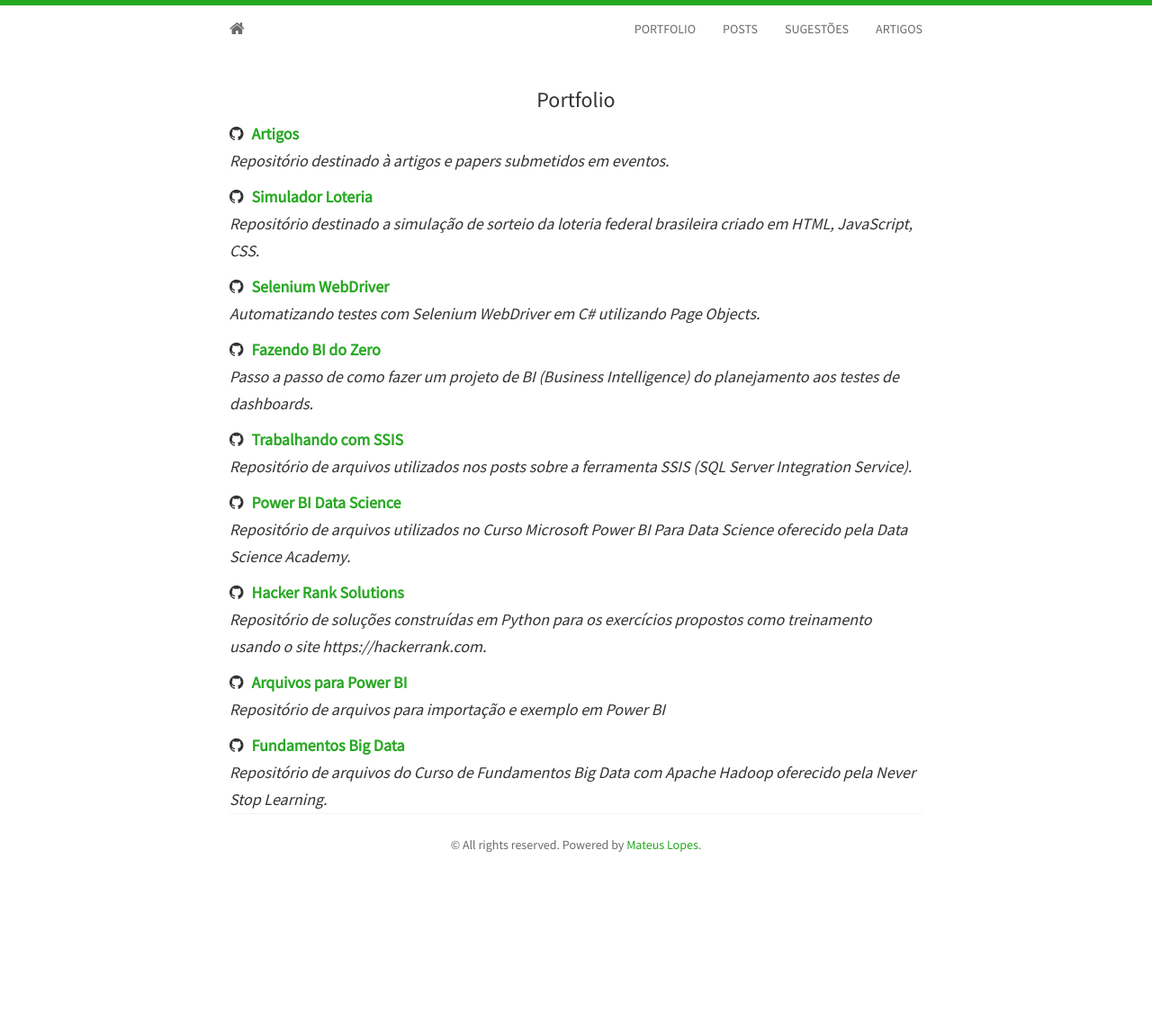
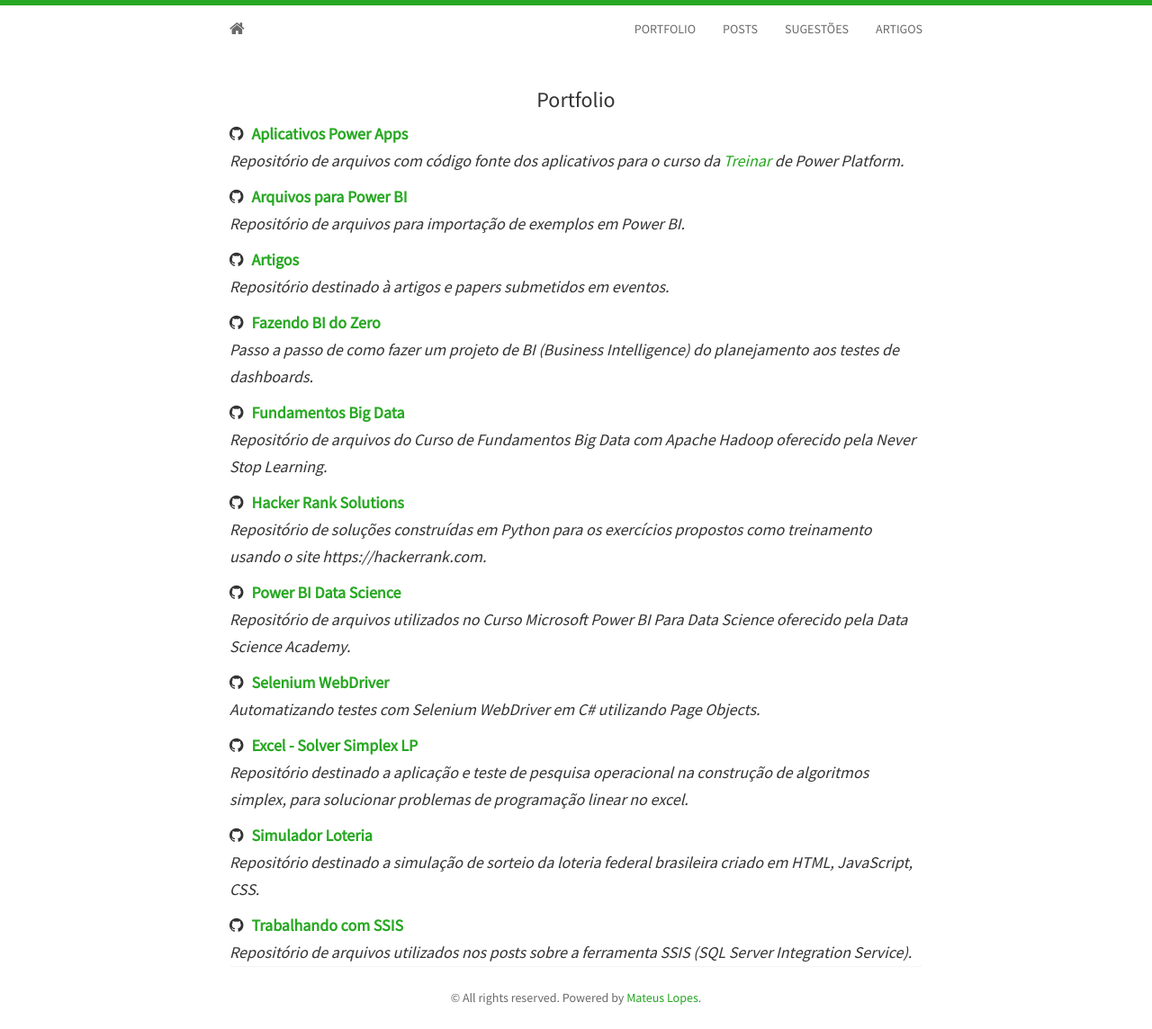
Before and after one commit to mateusbtlopes/mateusbtlopes.github.io, a Jekyll site: the page built from portfolio.html, in a window 1280 px wide. Shown: the whole page at 90% size. Built offline with Jekyll 4.4.1, drawn with Linux system fonts in a browser that asks for light colours; nearby versions of some CDN libraries; before the commit the page ends 974 px from its top, so only the background shows below that.

Commit message:
- Atualizar portfolio.html

```diff
--- a/_includes/portfolio.html
+++ b/_includes/portfolio.html
@@ -3,40 +3,48 @@
   <h3>Portfolio</h3>
 	  <div class="panel panel-default">
 		<h5>
+			<i class="fa fa-github">&nbsp;&nbsp;</i><strong><a href="https://github.com/mateusblopes/aplicativos-power-apps" target="_blank">Aplicativos Power Apps</a></strong>
+			<p><i>Repositório de arquivos com código fonte dos aplicativos para o curso da <a href="http://www.treinarmias.com.br" target="_blank">Treinar</a> de Power Platform.</i></p>
+		</h5>
+		<h5>
+			<i class="fa fa-github">&nbsp;&nbsp;</i><strong><a href="https://github.com/mateusblopes/arquivosparapowerbi" target="_blank">Arquivos para Power BI</a></strong>
+			<p><i>Repositório de arquivos para importação de exemplos em Power BI.</i></p>
+		</h5>
+		<h5>
 			<i class="fa fa-github">&nbsp;&nbsp;</i><strong><a href="https://github.com/mateusblopes/artigos" target="_blank">Artigos</a></strong>
 			<p><i>Repositório destinado à artigos e papers submetidos em eventos.</i></p>
+		</h5>
+		<h5>
+			<i class="fa fa-github">&nbsp;&nbsp;</i><strong><a href="https://github.com/mateusblopes/fazendo-bi-do-zero" target="_blank">Fazendo BI do Zero</a></strong>
+			<p><i>Passo a passo de como fazer um projeto de BI (Business Intelligence) do planejamento aos testes de dashboards.</i></p>
+		</h5>
+		<h5>
+			<i class="fa fa-github">&nbsp;&nbsp;</i><strong><a href="https://github.com/mateusblopes/fundamentos-big-data" target="_blank">Fundamentos Big Data</a></strong>
+			<p><i>Repositório de arquivos do Curso de Fundamentos Big Data com Apache Hadoop oferecido pela Never Stop Learning.</i></p>
+		</h5>
+		<h5>
+			<i class="fa fa-github">&nbsp;&nbsp;</i><strong><a href="https://github.com/mateusblopes/hackerranksolutions" target="_blank">Hacker Rank Solutions</a></strong>
+			<p><i>Repositório de soluções construídas em Python para os exercícios propostos como treinamento usando o site https://hackerrank.com.</i></p>
+		</h5>
+		<h5>
+			<i class="fa fa-github">&nbsp;&nbsp;</i><strong><a href="https://github.com/mateusblopes/PowerBI-DataScience" target="_blank">Power BI Data Science</a></strong>
+			<p><i>Repositório de arquivos utilizados no Curso Microsoft Power BI Para Data Science oferecido pela Data Science Academy.</i></p>
+		</h5>
+		<h5>
+			<i class="fa fa-github">&nbsp;&nbsp;</i><strong><a href="https://github.com/mateusblopes/selenium-webdriver" target="_blank">Selenium WebDriver</a></strong>
+			<p><i>Automatizando testes com Selenium WebDriver em C# utilizando Page Objects.</i></p>
+		</h5>
+		<h5>
+			<i class="fa fa-github">&nbsp;&nbsp;</i><strong><a href="https://github.com/mateusblopes/simplex-lp-solver-excel" target="_blank">Excel - Solver Simplex LP</a></strong>
+			<p><i>Repositório destinado a aplicação e teste de pesquisa operacional na construção de algoritmos simplex, para solucionar problemas de programação linear no excel.</i></p>
 		</h5>
 		<h5>
 			<i class="fa fa-github">&nbsp;&nbsp;</i><strong><a href="https://github.com/mateusblopes/simuladorLoteria" target="_blank">Simulador Loteria</a></strong>
 			<p><i>Repositório destinado a simulação de sorteio da loteria federal brasileira criado em HTML, JavaScript, CSS.</i></p>
 		</h5>
 		<h5>
-			<i class="fa fa-github">&nbsp;&nbsp;</i><strong><a href="https://github.com/mateusblopes/selenium-webdriver" target="_blank">Selenium WebDriver</a></strong>
-			<p><i>Automatizando testes com Selenium WebDriver em C# utilizando Page Objects.</i></p>
-		</h5>
-		<h5>
-			<i class="fa fa-github">&nbsp;&nbsp;</i><strong><a href="https://github.com/mateusblopes/fazendo-bi-do-zero" target="_blank">Fazendo BI do Zero</a></strong>
-			<p><i>Passo a passo de como fazer um projeto de BI (Business Intelligence) do planejamento aos testes de dashboards.</i></p>
-		</h5>
-		<h5>
 			<i class="fa fa-github">&nbsp;&nbsp;</i><strong><a href="https://github.com/mateusblopes/trabalhando-com-ssis" target="_blank">Trabalhando com SSIS</a></strong>
 			<p><i>Repositório de arquivos utilizados nos posts sobre a ferramenta SSIS (SQL Server Integration Service).</i></p>
-		</h5>
-		<h5>
-			<i class="fa fa-github">&nbsp;&nbsp;</i><strong><a href="https://github.com/mateusblopes/PowerBI-DataScience" target="_blank">Power BI Data Science</a></strong>
-			<p><i>Repositório de arquivos utilizados no Curso Microsoft Power BI Para Data Science oferecido pela Data Science Academy.</i></p>
-		</h5>
-		<h5>
-			<i class="fa fa-github">&nbsp;&nbsp;</i><strong><a href="https://github.com/mateusblopes/hackerranksolutions" target="_blank">Hacker Rank Solutions</a></strong>
-			<p><i>Repositório de soluções construídas em Python para os exercícios propostos como treinamento usando o site https://hackerrank.com.</i></p>
-		</h5>
-		<h5>
-			<i class="fa fa-github">&nbsp;&nbsp;</i><strong><a href="https://github.com/mateusblopes/arquivosparapowerbi" target="_blank">Arquivos para Power BI</a></strong>
-			<p><i>Repositório de arquivos para importação e exemplo em Power BI</i></p>
-		</h5>
-		<h5>
-			<i class="fa fa-github">&nbsp;&nbsp;</i><strong><a href="https://github.com/mateusblopes/fundamentos-big-data" target="_blank">Fundamentos Big Data</a></strong>
-			<p><i>Repositório de arquivos do Curso de Fundamentos Big Data com Apache Hadoop oferecido pela Never Stop Learning.</i></p>
 		</h5>
 	</div>
 </div>
```
